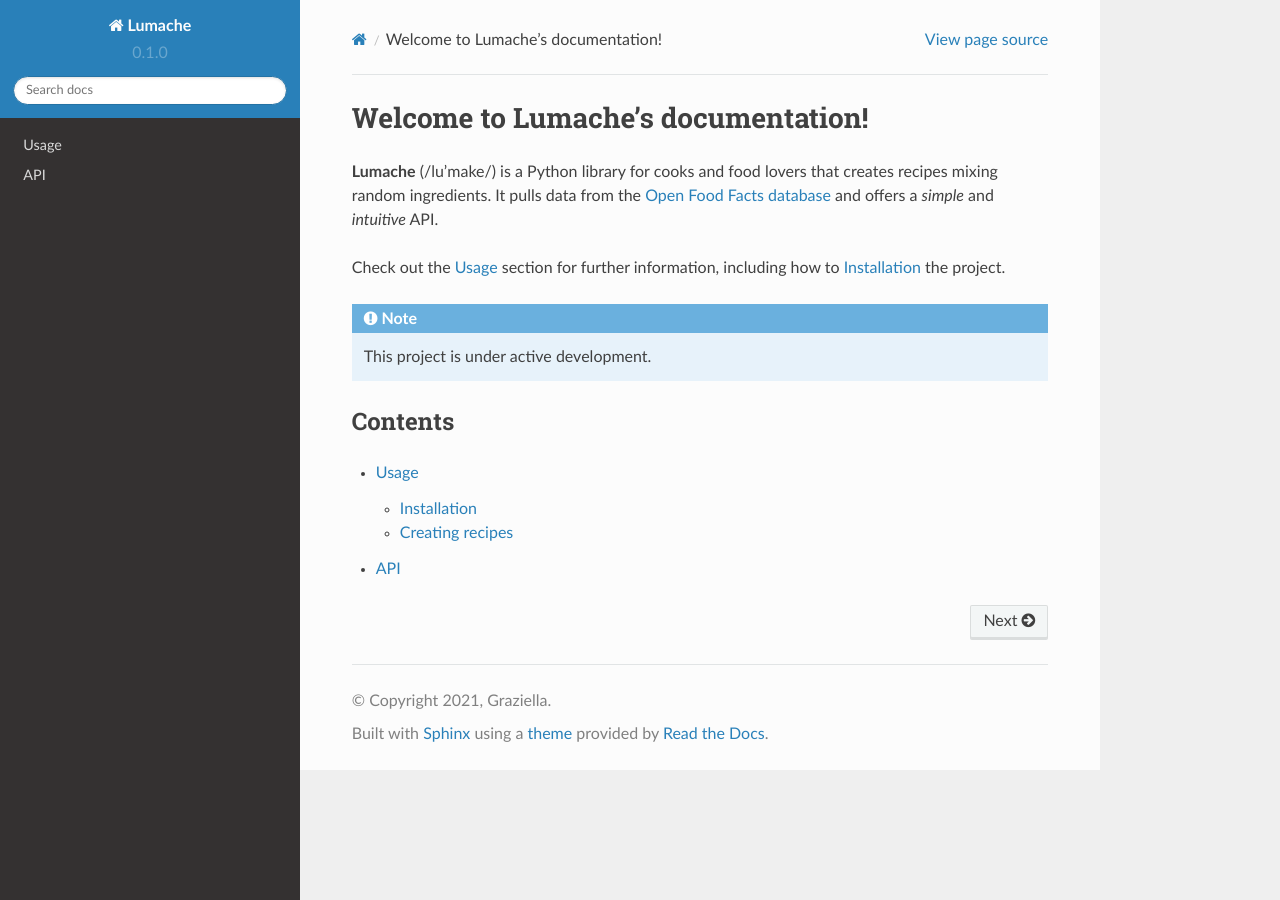
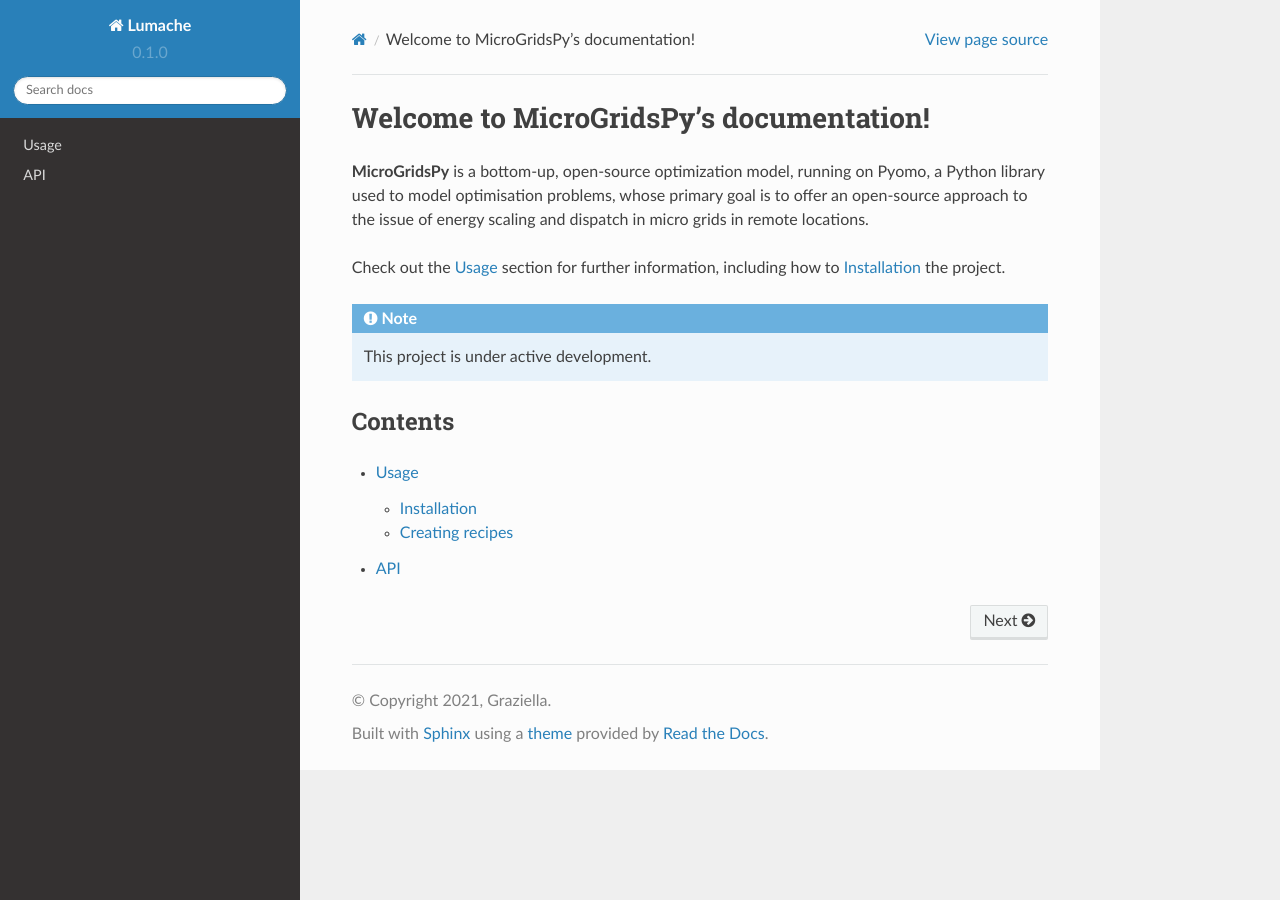
Before and after one commit to SofiaAndrade00/MicroGridsPy_Doc, a Sphinx documentation site: the page built from docs/source/index.rst, in a window 1280 px wide. Built offline with Sphinx 7.4.7 and the Read the Docs theme 2.0.0, drawn with Linux system fonts in a browser that asks for light colours.

Commit message:
Update index.rst

```diff
--- a/docs/source/index.rst
+++ b/docs/source/index.rst
@@ -1,10 +1,8 @@
-Welcome to Lumache's documentation!
+Welcome to MicroGridsPy's documentation!
 ===================================
 
-**Lumache** (/lu'make/) is a Python library for cooks and food lovers
-that creates recipes mixing random ingredients.
-It pulls data from the `Open Food Facts database <https://world.openfoodfacts.org/>`_
-and offers a *simple* and *intuitive* API.
+**MicroGridsPy** is a bottom-up, open-source optimization model, running on Pyomo, a Python library used to model optimisation problems, whose primary goal is to offer an open-source approach to the issue of energy scaling and dispatch in micro grids in remote locations.
+
 
 Check out the :doc:`usage` section for further information, including
 how to :ref:`installation` the project.
```
